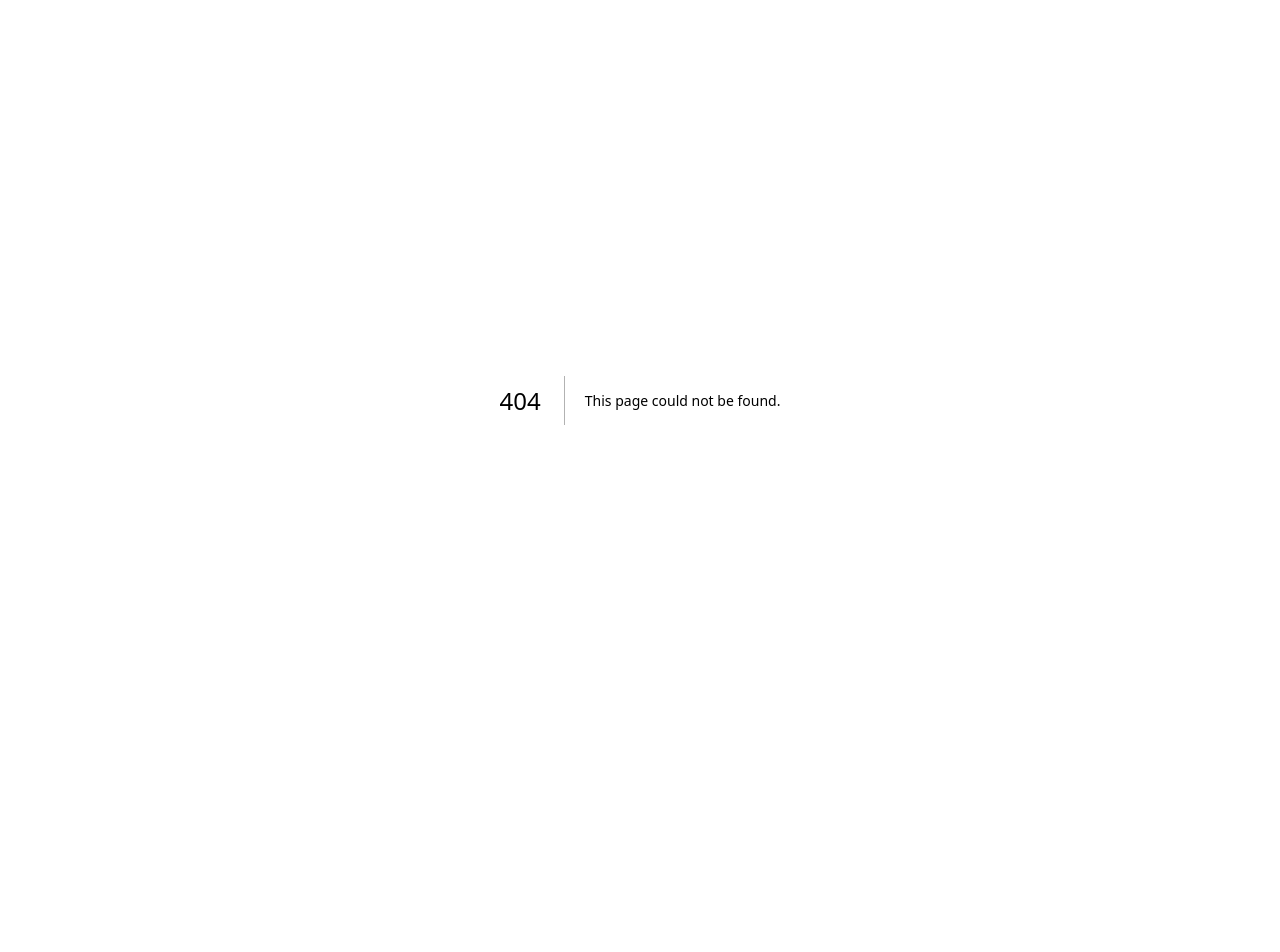
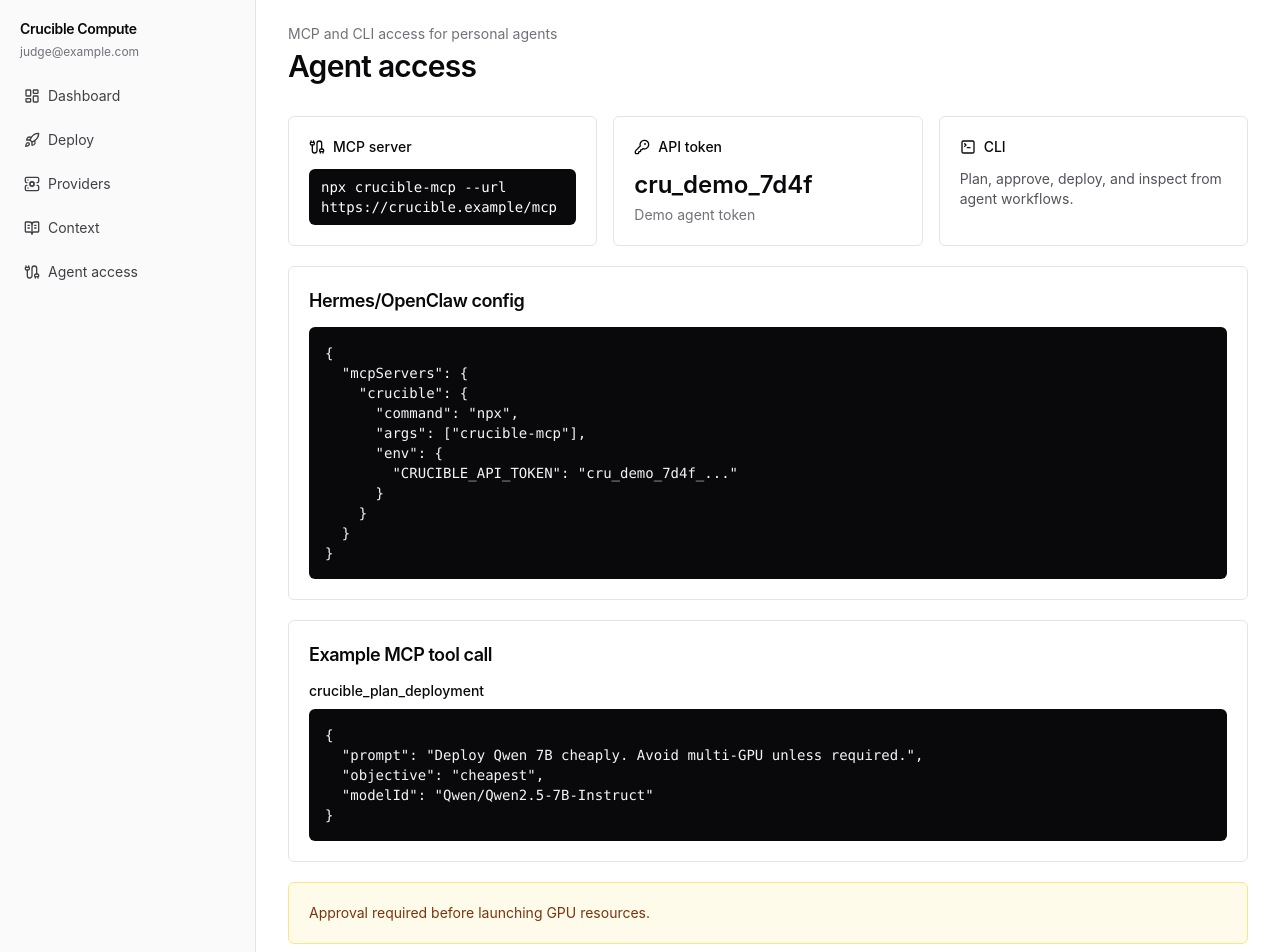
Before and after one commit to Trolleroof/nozomio-hackathon, a Next.js app in the folder apps/web/: page /agent in a window 1280 px wide. Before the commit this address had no page. Shown: the top 952 px of the page. Before the commit the page ends 800 px from the top, so only its background shows below. Built offline with nearby package versions, Linux system fonts and the light colour scheme.

Commit message:
feat: add frontend agent access page

```diff
--- /dev/null
+++ b/apps/web/app/agent/page.tsx
@@ -0,0 +1,15 @@
+import { AgentAccessPanel } from "@/components/agent-access-panel";
+import { AppFrame } from "@/components/app-frame";
+import { apiTokens } from "@crucible/shared/fixtures";
+
+export default function AgentPage() {
+  return (
+    <AppFrame>
+      <div className="mb-8">
+        <p className="text-sm text-zinc-500">MCP and CLI access for personal agents</p>
+        <h1 className="mt-1 text-3xl font-semibold tracking-tight">Agent access</h1>
+      </div>
+      <AgentAccessPanel token={apiTokens[0]} />
+    </AppFrame>
+  );
+}
--- /dev/null
+++ b/apps/web/src/components/agent-access-panel.tsx
@@ -0,0 +1,72 @@
+import type { ApiToken } from "@crucible/shared/crucible-contract";
+import { Cable, KeyRound, TerminalSquare } from "lucide-react";
+
+export function AgentAccessPanel({ token }: { token: ApiToken }) {
+  return (
+    <section className="space-y-5">
+      <div className="grid gap-4 lg:grid-cols-3">
+        <div className="rounded-md border border-zinc-200 bg-white p-5">
+          <div className="flex items-center gap-2 text-sm font-medium">
+            <Cable aria-hidden="true" className="h-4 w-4" />
+            MCP server
+          </div>
+          <code className="mt-3 block rounded-md bg-zinc-950 px-3 py-2 text-sm text-white">
+            npx crucible-mcp --url https://crucible.example/mcp
+          </code>
+        </div>
+        <div className="rounded-md border border-zinc-200 bg-white p-5">
+          <div className="flex items-center gap-2 text-sm font-medium">
+            <KeyRound aria-hidden="true" className="h-4 w-4" />
+            API token
+          </div>
+          <p className="mt-3 text-2xl font-semibold">{token.prefix}</p>
+          <p className="mt-1 text-sm text-zinc-500">{token.name}</p>
+        </div>
+        <div className="rounded-md border border-zinc-200 bg-white p-5">
+          <div className="flex items-center gap-2 text-sm font-medium">
+            <TerminalSquare aria-hidden="true" className="h-4 w-4" />
+            CLI
+          </div>
+          <p className="mt-3 text-sm text-zinc-600">Plan, approve, deploy, and inspect from agent workflows.</p>
+        </div>
+      </div>
+
+      <div className="rounded-md border border-zinc-200 bg-white p-5">
+        <h2 className="text-lg font-semibold tracking-tight">Hermes/OpenClaw config</h2>
+        <pre className="mt-3 overflow-x-auto rounded-md bg-zinc-950 p-4 text-sm text-zinc-100"><code>{`{
+  "mcpServers": {
+    "crucible": {
+      "command": "npx",
+      "args": ["crucible-mcp"],
+      "env": {
+        "CRUCIBLE_API_TOKEN": "${token.prefix}_..."
+      }
+    }
+  }
+}`}</code></pre>
+      </div>
+
+      <div className="rounded-md border border-zinc-200 bg-white p-5">
+        <h2 className="text-lg font-semibold tracking-tight">Example MCP tool call</h2>
+        <div className="mt-3 text-sm font-medium">crucible_plan_deployment</div>
+        <pre className="mt-2 overflow-x-auto rounded-md bg-zinc-950 p-4 text-sm text-zinc-100"><code>{`{
+  "prompt": "Deploy Qwen 7B cheaply. Avoid multi-GPU unless required.",
+  "objective": "cheapest",
+  "modelId": "Qwen/Qwen2.5-7B-Instruct"
+}`}</code></pre>
+      </div>
+
+      <div className="rounded-md border border-amber-200 bg-amber-50 p-5 text-sm text-amber-900">
+        Approval required before launching GPU resources.
+      </div>
+
+      <div className="rounded-md border border-zinc-200 bg-white p-5">
+        <h2 className="text-lg font-semibold tracking-tight">CLI commands</h2>
+        <pre className="mt-3 overflow-x-auto rounded-md bg-zinc-950 p-4 text-sm text-zinc-100"><code>{`crucible plan --prompt "Deploy Qwen 7B cheaply. Avoid multi-GPU unless required."
+crucible approve --plan-id plan_qwen_7b
+crucible deploy --plan-id plan_qwen_7b --approval-token appr_demo
+crucible status --deployment-id dep_qwen_modal`}</code></pre>
+      </div>
+    </section>
+  );
+}
```
Also changed, not shown: 1 other file (tests, documents, lock files or other folders).
